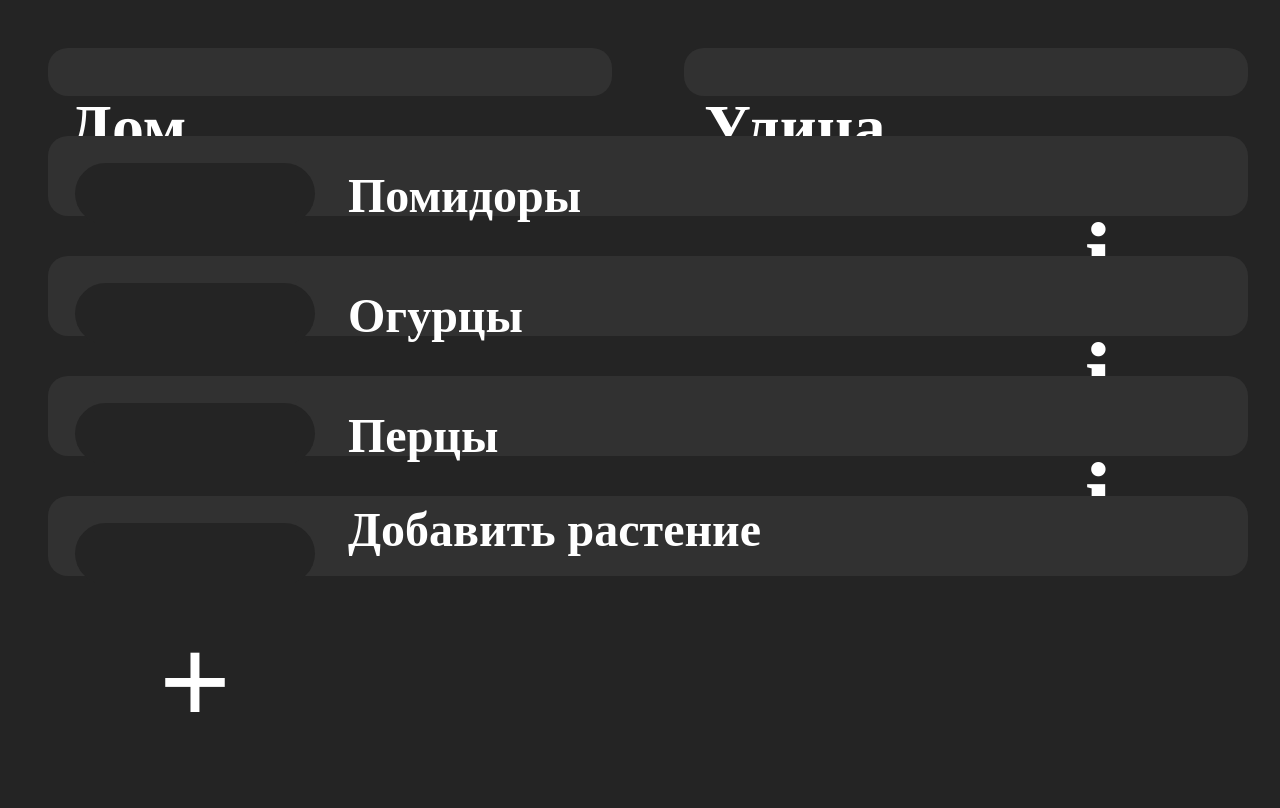
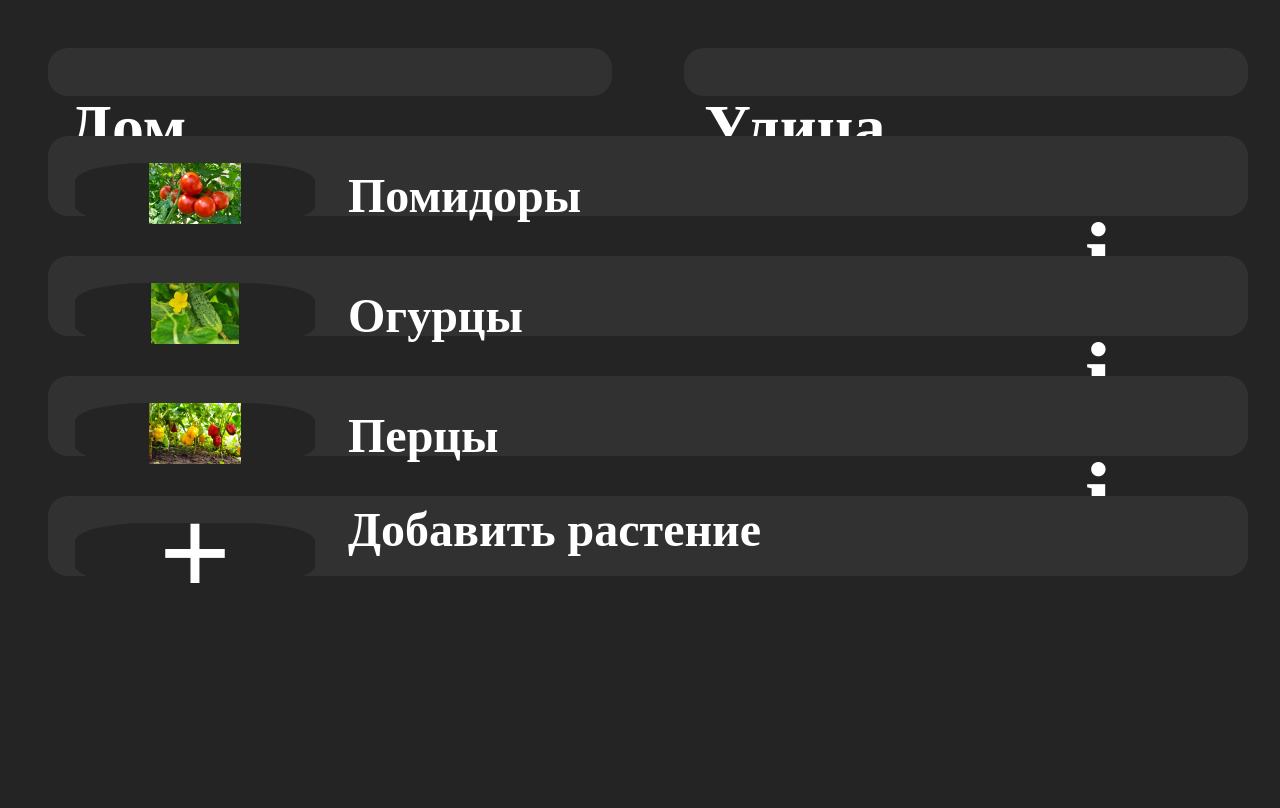
Before and after one commit to andrey545454/SmartGarden, a Django app: template templates/nature.html in a window 1280 px wide. Run offline with Django 4.2, Linux system fonts and the light colour scheme; the template is opened without the code that fills it, so the values that code supplies are empty.

Commit message:
add nature page

```diff
--- a/app/urls.py
+++ b/app/urls.py
@@ -3,4 +3,5 @@
 
 urlpatterns = [
     path('', views.index, name='index'),
+    path('/nature', views.nature, name='nature'),
 ]
--- a/app/views.py
+++ b/app/views.py
@@ -3,3 +3,7 @@
 
 def index(request):
     return render(request, 'index.html')
+
+
+def nature(request):
+    return render(request, 'nature.html')
--- a/static/css/styles.css
+++ b/static/css/styles.css
@@ -67,6 +67,7 @@
 img.icon{
     width: 100%;
     height: 100%;
+    border-radius: 30%;
     object-fit: contain;
 }
 
@@ -199,12 +200,12 @@
 
 div.icon{
     margin: 27px;
-    border-radius: 50px;
+    border-radius: 30%;
     background-color: #242424;
     width: 80%;
     height: 80%;
     display: flex;
     flex-direction: column;
-    justify-content: space-around;
+    justify-content: center;
     align-items: center;
 }
--- a/templates/index.html
+++ b/templates/index.html
@@ -4,7 +4,7 @@
 <head>
     <meta charset="UTF-8">
     <link href="{% static 'css/styles.css' %}" rel="stylesheet">
-    <link href="/static/css/styles.css" rel="stylesheet">
+    <!-- <link href="/static/css/styles.css" rel="stylesheet"> -->
     <title>Smart Garden</title>
 </head>
 <body>
@@ -15,6 +15,7 @@
         <div class="blocks">
             <div class="block-services">
                 <div class="service">
+                    <a href="{% url 'nature' %}">
                         <div class="service-top">
                             <div class="icon-container">
                                 <img class="icon" src="{% static 'images/service_logo.png' %}" alt="image">
@@ -28,6 +29,7 @@
                                 Управление растениями
                             </p>
                         </div>
+                    </a>
                 </div>
                 <div class="service">
                     <div class="service-top">
--- a/templates/nature.html
+++ b/templates/nature.html
@@ -1,8 +1,10 @@
-<!DOCTYPE html>
+{% load static %}
+
 <html lang="en">
 <head>
     <meta charset="UTF-8">
-    <link href="/static/css/styles.css" rel="stylesheet">
+    <link href="{% static 'css/styles.css' %}" rel="stylesheet">
+    <!--<link href="/static/css/styles.css" rel="stylesheet">-->
     <title>Nature</title>
 </head>
 <body>
@@ -17,7 +19,9 @@
     </div>
     <div class="type-of-vegetable">
         <div class="vegetable-icon">
-            <div class="icon"></div>
+            <div class="icon">
+                <img class="icon" src="{% static 'images/tomatoes.jpg' %}" alt="image">
+            </div>
         </div>
         <div class="vegetable-info">
             <h1 class="vegetable-name">Помидоры</h1>
@@ -29,7 +33,9 @@
     </div>
       <div class="type-of-vegetable">
           <div class="vegetable-icon">
-              <div class="icon"></div>
+              <div class="icon">
+                <img class="icon" src="{% static 'images/cucumber.jpg' %}" alt="image">
+              </div>
           </div>
           <div class="vegetable-info">
               <h1 class="vegetable-name">Огурцы</h1>
@@ -41,7 +47,9 @@
       </div>
       <div class="type-of-vegetable">
           <div class="vegetable-icon">
-              <div class="icon"></div>
+              <div class="icon">
+                  <img class="icon" src="{% static 'images/pepper.jpg' %}" alt="image">
+              </div>
           </div>
           <div class="vegetable-info">
               <h1 class="vegetable-name">Перцы</h1>
```
Also changed, not shown: static/images/cucumber.jpg (added), static/images/pepper.jpg (added), static/images/tomatoes.jpg (added). Lines whose indentation alone changed are shown as unchanged.
